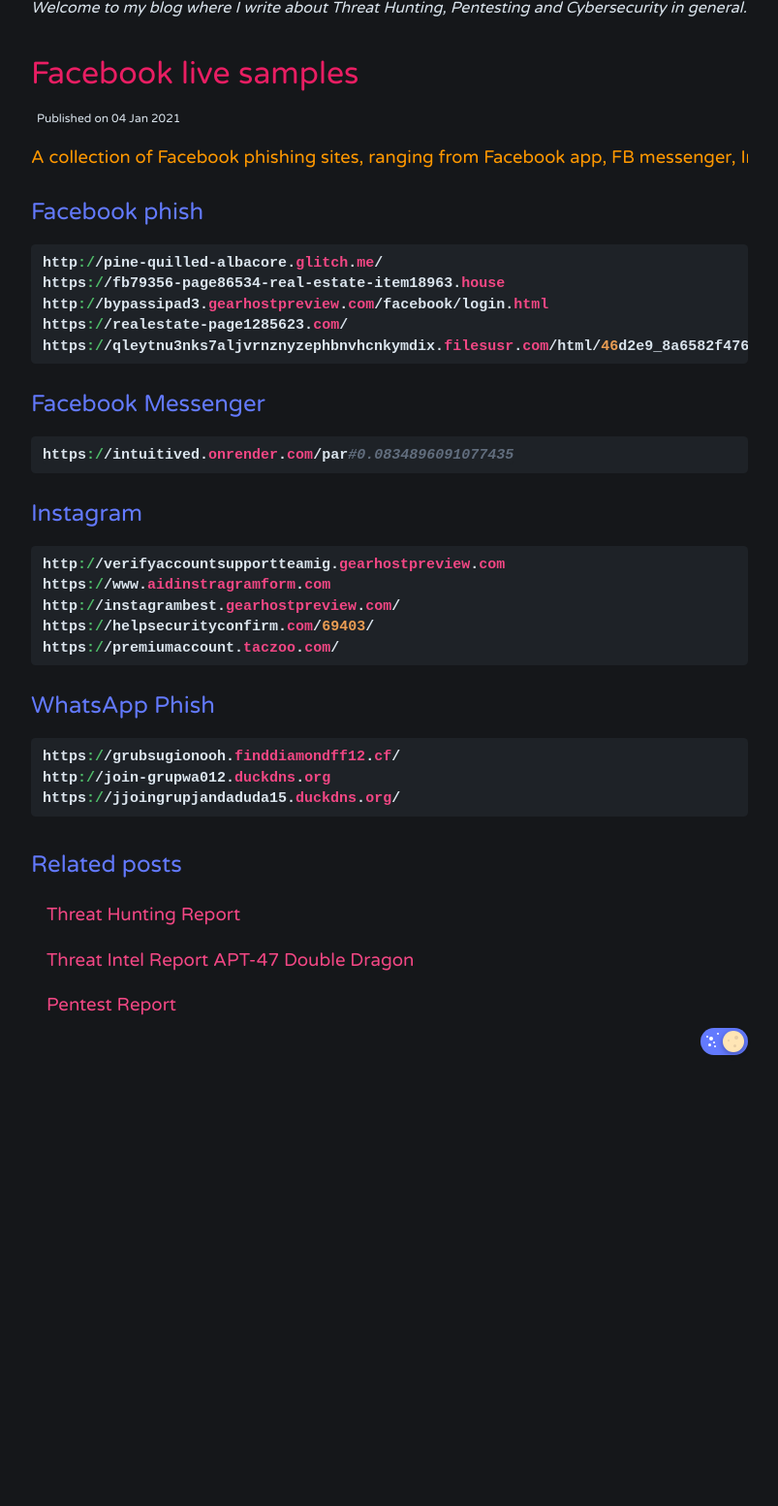
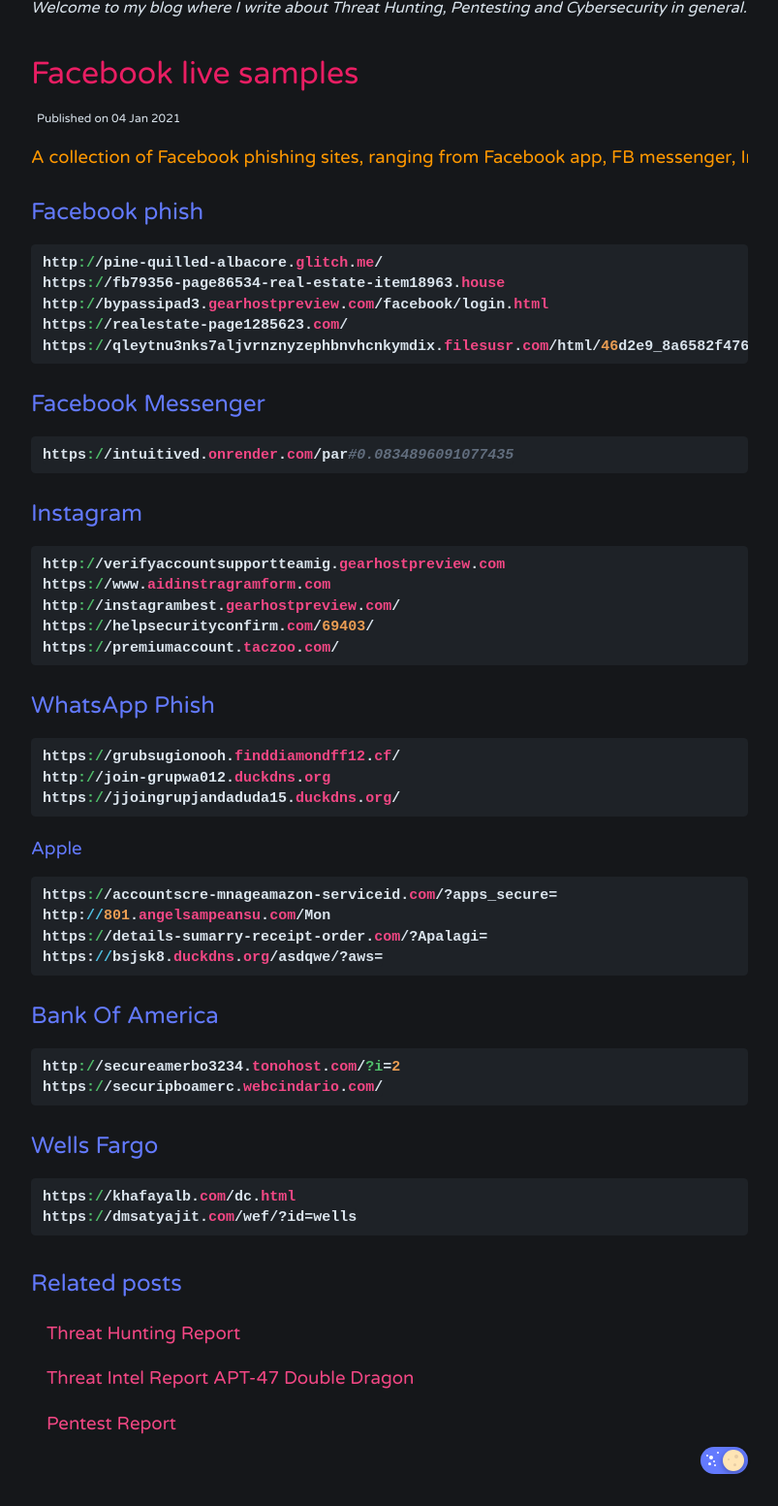
Before and after one commit to Rayferrufino/Rayferrufino.github.io, a Jekyll site: the page built from _posts/2021-01-04- Facebook live-phish.md, in a window 1280 px wide, cut to the strip 327-1880 px from the top of the page. Shown: the whole strip at 97% size, without its empty margins (238-1041 px from the left). Built offline with Jekyll 4.4.1, drawn with Linux system fonts in a browser that asks for light colours; comment, search, counter and statistics services are not loaded; before the commit the page ends 1448 px from its top, so only the background shows below that.

Commit message:
Update 2021-01-04- Facebook live-phish.md

````diff
--- a/_posts/2021-01-04- Facebook live-phish.md
+++ b/_posts/2021-01-04- Facebook live-phish.md
@@ -38,3 +38,22 @@
 http://join-grupwa012.duckdns.org
 https://jjoingrupjandaduda15.duckdns.org/
 ```
+### Apple
+
+```ruby
+https://accountscre-mnageamazon-serviceid.com/?apps_secure=
+http://801.angelsampeansu.com/Mon
+https://details-sumarry-receipt-order.com/?Apalagi=
+https://bsjsk8.duckdns.org/asdqwe/?aws=
+```
+
+## Bank Of America
+```ruby
+http://secureamerbo3234.tonohost.com/?i=2
+https://securipboamerc.webcindario.com/
+```
+## Wells Fargo
+```ruby
+https://khafayalb.com/dc.html
+https://dmsatyajit.com/wef/?id=wells
+```
````
